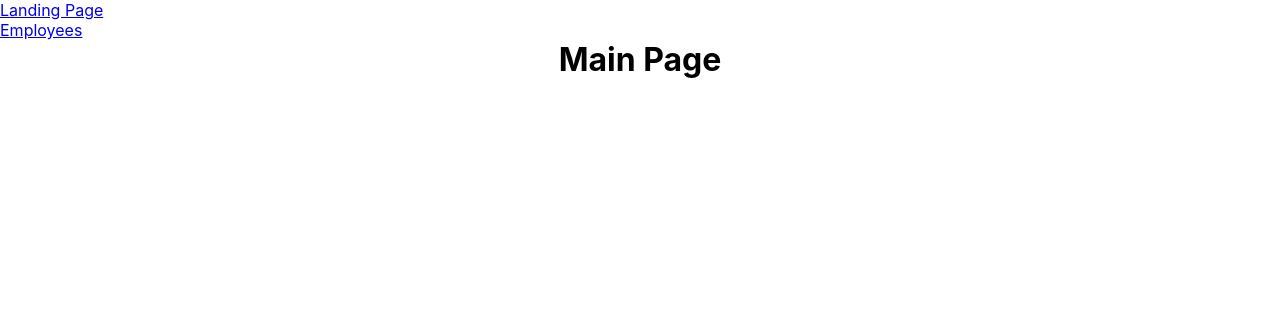
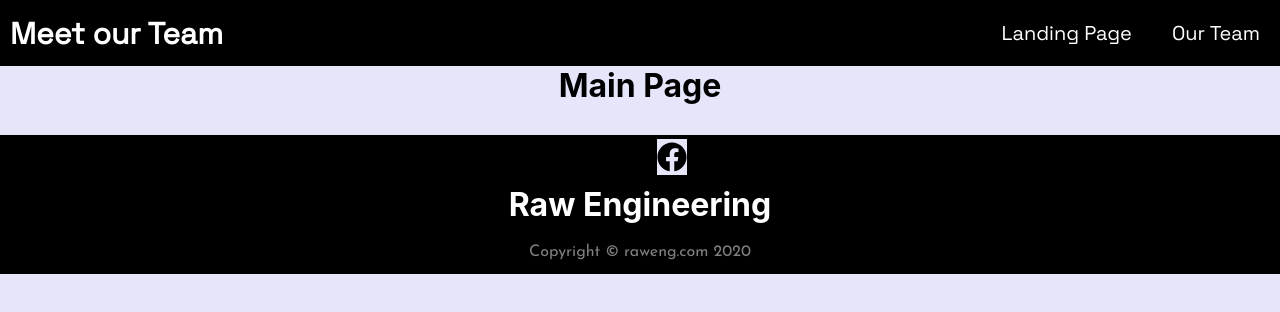
Before and after one commit to KHardik1698/ReactTeamProfilePage-GroupProject, a React (Create React App) app in the folder frontend/: page / in a window 1280 px wide. Shown: the top 312 px of the page. Built offline with nearby package versions, Linux system fonts and the light colour scheme.

Commit message:
added the footer secion and css
added styling to Navigation.jsx

added github link and css to the ProfilePage.jsx

```diff
--- a/frontend/package.json
+++ b/frontend/package.json
@@ -3,11 +3,17 @@
   "version": "0.1.0",
   "private": true,
   "dependencies": {
+    "@fortawesome/fontawesome-svg-core": "^1.2.32",
+    "@fortawesome/free-brands-svg-icons": "^5.15.1",
+    "@fortawesome/free-solid-svg-icons": "^5.15.1",
+    "@fortawesome/react-fontawesome": "^0.1.14",
     "@testing-library/jest-dom": "^5.11.6",
     "@testing-library/react": "^11.2.2",
     "@testing-library/user-event": "^12.6.0",
+    "font-awesome": "^4.7.0",
     "react": "^17.0.1",
     "react-dom": "^17.0.1",
+    "react-fontawesome": "^1.7.1",
     "react-router-dom": "^5.2.0",
     "react-scripts": "4.0.1",
     "web-vitals": "^0.2.4"
--- a/frontend/public/index.html
+++ b/frontend/public/index.html
@@ -4,15 +4,26 @@
     <meta charset="utf-8" />
     <link rel="icon" href="%PUBLIC_URL%/favicon.ico" />
     <meta name="viewport" content="width=device-width, initial-scale=1" />
+    <link rel="preconnect" href="https://fonts.gstatic.com" />
+    <link
+      href="https://fonts.googleapis.com/css2?family=Courgette&family=Merriweather:wght@700&display=swap"
+      rel="stylesheet"
+    />
+    <link rel="preconnect" href="https://fonts.gstatic.com" />
+    <link
+      href="https://fonts.googleapis.com/css2?family=Merriweather:wght@700&display=swap"
+      rel="stylesheet"
+    />
+    <link
+      href="https://fonts.googleapis.com/css2?family=Josefin+Sans&display=swap"
+      rel="stylesheet"
+    />
+    <link rel="preconnect" href="https://fonts.gstatic.com" />
     <link
       href="https://fonts.googleapis.com/css2?family=Space+Grotesk&display=swap"
       rel="stylesheet"
     />
-    <link rel="preconnect" href="https://fonts.gstatic.com" />
-    <link
-      href="https://fonts.googleapis.com/css2?family=Lobster&display=swap"
-      rel="stylesheet"
-    />
+
     <link
       rel="stylesheet"
       href="https://cdnjs.cloudflare.com/ajax/libs/font-awesome/4.7.0/css/font-awesome.min.css"
--- a/frontend/src/App.js
+++ b/frontend/src/App.js
@@ -1,6 +1,7 @@
 import "./App.css";
-
+import initFontAwesome from "./components/initFontAwesome";
 function App() {
+  initFontAwesome();
   return (
     <div className="App">
       <h1>Main Page</h1>
--- /dev/null
+++ b/frontend/src/components/Footer.jsx
@@ -0,0 +1,42 @@
+import { Component } from "react";
+import { FontAwesomeIcon } from "@fortawesome/react-fontawesome";
+// import { faFacebookF } from "@fortawesome/free-solid-svg-icons";
+
+// import faStyles from "font-awesome/css/font-awesome.css";
+// import { Link } from "react-router-dom";
+
+import footerstyle from "./Footer.module.css";
+
+class Footer extends Component {
+  render() {
+    return (
+      <footer>
+        <div className={footerstyle["icons"]}>
+          <span>
+            {/* <i className={footerstyle["fa fa-twitter-square"]}> </i> */}
+            <FontAwesomeIcon icon={["fab", "facebook"]} />
+          </span>
+          <span>
+            {/* <i className={footerstyle["fa fa-linkedin-square"]}></i> */}
+          </span>
+          <span>
+            <i className={footerstyle["fa fa-facebook-square"]}></i>
+          </span>
+        </div>
+        <span className={footerstyle["footer-heading"]}>
+          <span>
+            <h1 className={footerstyle["copyright-heading"]}>
+              Raw Engineering
+            </h1>
+          </span>
+          <br />
+          <p className={footerstyle["copyright"]}>
+            Copyright &copy; raweng.com 2020
+          </p>
+        </span>
+      </footer>
+    );
+  }
+}
+
+export default Footer;
--- /dev/null
+++ b/frontend/src/components/Footer.module.css
@@ -0,0 +1,68 @@
+footer {
+  width: 100%;
+  height: auto;
+  text-align: center;
+  padding: 3px;
+  margin-top: 30px;
+  display: flex;
+  align-items: center;
+  flex-direction: column;
+
+  background-color: black;
+  border: 1px solid black;
+}
+footer strong {
+  font-size: 30px;
+  font-family: "Josefin Sans", sans-serif;
+}
+
+footer p {
+  font-family: "Josefin Sans", sans-serif;
+  color: grey;
+}
+.fa-facebook-square {
+  font-size: 40px;
+
+  color: white;
+  position: relative;
+  top: 10px;
+  right: 30px;
+  padding: 20px;
+}
+.fa-twitter-square {
+  font-size: 40px;
+  color: white;
+  position: relative;
+  top: 10px;
+  right: 30px;
+  padding: 20px;
+}
+.fa-linkedin-square {
+  font-size: 40px;
+  color: white;
+  position: relative;
+  top: 10px;
+  right: 30px;
+  padding: 20px;
+}
+.space {
+  height: 50px;
+}
+.footer-heading {
+  padding: 10px;
+  background-color: black;
+}
+span h1 {
+  color: white;
+}
+.icons {
+  position: relative;
+  margin-left: 5%;
+  font-size: 30px;
+}
+.copyright-heading {
+  background-color: black;
+}
+.copyright {
+  background-color: black;
+}
--- a/frontend/src/components/Navigation.jsx
+++ b/frontend/src/components/Navigation.jsx
@@ -1,19 +1,25 @@
-import {Component} from "react";
-import {Link} from "react-router-dom";
-class Navigation extends Component{
-    render(){
-        return(
-            <div>
+import { Component } from "react";
+import { Link } from "react-router-dom";
+import NavStyle from "./Navigation.module.css";
+class Navigation extends Component {
+  render() {
+    return (
+      <div className={NavStyle["topnav"]}>
+        <h3 className={NavStyle["logo"]}>Meet our Team</h3>
         <ul>
           <li>
-                        <Link to="/">Landing Page</Link>
+            <Link to="/" className={NavStyle["link"]}>
+              Landing Page
+            </Link>
           </li>
           <li>
-                        <Link to="/employees">Employees</Link>
+            <Link to="/employees" className={NavStyle["link"]}>
+              Our Team
+            </Link>
           </li>
         </ul>
       </div>
-        )
+    );
   }
 }
 
--- /dev/null
+++ b/frontend/src/components/Navigation.module.css
@@ -0,0 +1,38 @@
+.topnav {
+  display: flex;
+  justify-content: space-between;
+  align-items: center;
+  /* margin: 10px; */
+  background-color: black;
+  font-family: "Space Grotesk", sans-serif;
+}
+
+.topnav ul {
+  list-style-type: none;
+}
+ul li {
+  display: inline-block;
+  padding: 20px;
+  background-color: black;
+  text-decoration: none;
+}
+.logo {
+  margin: 10px;
+  font-size: 30px;
+  color: white;
+  background-color: black;
+}
+.link {
+  text-decoration: none;
+  background-color: black;
+  color: white;
+  font-size: 20px;
+  font-family: "Space Grotesk", sans-serif;
+}
+@media (max-width: 798px) {
+  .topnav {
+    flex-direction: column;
+    justify-content: space-between;
+    align-items: center;
+  }
+}
--- a/frontend/src/components/ProfilePage.jsx
+++ b/frontend/src/components/ProfilePage.jsx
@@ -1,4 +1,5 @@
 import { Component } from "react";
+
 import { withRouter } from "react-router-dom";
 import styles from "./ProfilePage.module.css";
 
@@ -23,7 +24,7 @@ class ProfilePage extends Component {
       });
   };
   render() {
-    let currentEmployee = this.state.employee;
+    let currentEmployee = this.props.location.state.employee;
     return (
       <div>
         {this.state.status === "Successful" ? (
@@ -34,17 +35,22 @@ class ProfilePage extends Component {
               alt=""
             />
             <div className={styles["employee-info"]}>
-              <p className={styles["name"]}>{currentEmployee.name}</p>
-              <h6 className={styles["company"]}>
+              <p className={styles["name"]}>
+                Everyone, Meet <b>{currentEmployee.name} </b>
+              </p>
+              {/* <h6 className={styles["company"]}>
                 <i>{currentEmployee.company}</i>
-              </h6>
+              </h6> */}
               <p className={styles["designation"]}>
-                {currentEmployee.designation}
+                {currentEmployee.designation} at {currentEmployee.company}
               </p>
 
               <p className={styles["description"]}>
                 {currentEmployee.description}
               </p>
+              <a href={currentEmployee.githubLink} className={styles["github"]}>
+                <i className={styles["github-heading"]}>GitHub Link</i>
+              </a>
             </div>
           </div>
         ) : (
--- a/frontend/src/components/ProfilePage.module.css
+++ b/frontend/src/components/ProfilePage.module.css
@@ -2,6 +2,7 @@
   margin: 0px;
   padding: 0px;
   box-sizing: border-box;
+  background-color: #e6e6fa;
 }
 
 .container {
@@ -11,10 +12,15 @@
   justify-content: space-evenly;
   padding: 20px;
   margin: 70px auto;
+  background-color: white;
+  /* border: 10px solid #1e90ff; */
+  border-top: 10px solid #1e90ff;
+  /* border-top: 10px solid rgb(255, 196, 0); */
 }
 .image-container {
   width: 450px;
   height: 80vh;
+  background-color: white;
 }
 .image-container img {
   width: 100%;
@@ -26,23 +32,30 @@
   align-items: center;
   flex-direction: column;
   padding-left: 50px;
+  background-color: white;
 }
 .designation {
   padding: 5px;
-  font-family: "Lobster", cursive;
+  font-family: "Courgette", cursive;
 
+  background-color: white;
   font-size: 30px;
 }
 .name {
   padding: 5px;
   text-align: justify;
-  font-size: 50px;
+  font-size: 30px;
+  background-color: white;
+}
+.name b {
+  background-color: white;
 }
 .description {
   padding: 5px;
   text-align: justify;
   font-family: "Space Grotesk", sans-serif;
   font-size: 20px;
+  background-color: white;
 }
 .github {
   border: 2px solid black;
@@ -52,12 +65,18 @@
   font-size: 20px;
   text-decoration: none;
   color: black;
+  background-color: white;
+}
+.github-heading {
+  background-color: white;
 }
 .company {
   padding: 5px;
-  /* font-family: "Lobster", cursive; */
-
   font-size: 30px;
+  background-color: white;
+}
+.company i {
+  background-color: white;
 }
 
 @media (max-width: 798px) {
--- /dev/null
+++ b/frontend/src/components/initFontAwesome.js
@@ -0,0 +1,13 @@
+import { library } from "@fortawesome/fontawesome-svg-core";
+import {
+  fab,
+  faTwitterSquare,
+  faFacebookSquare,
+  faLinkedin,
+  faGithub,
+} from "@fortawesome/free-brands-svg-icons";
+
+function initFontAwesome() {
+  library.add(fab, faTwitterSquare, faFacebookSquare, faLinkedin, faGithub);
+}
+export default initFontAwesome;
--- a/frontend/src/routers/routers.js
+++ b/frontend/src/routers/routers.js
@@ -4,6 +4,8 @@ import Navigation from "../components/Navigation";
 import App from "../App";
 import Home from "../pages/Home";
 import ProfilePage from "../components/ProfilePage";
+import Footer from "../components/Footer";
+
 // import NotFound from "../components/NotFound";
 
 class Router extends Component {
@@ -14,7 +16,7 @@ class Router extends Component {
           <Navigation />
           <Switch>
             <Route path="/" exact component={App} />
-            <Route path="/employees" exact component={Home}/>
+            <Route path="/employees" exact component={Home} />
             <Route
               path="/employees/:id"
               exact
@@ -24,6 +26,7 @@ class Router extends Component {
             />
             {/* <Route component={NotFound}/> */}
           </Switch>
+          <Footer />
         </BrowserRouter>
       </div>
     );
```
Also changed, not shown: frontend/src/pages/Home.jsx (+18 -14 lines), 1 other file (tests, documents, lock files or other folders). Lines whose indentation alone changed are shown as unchanged.
